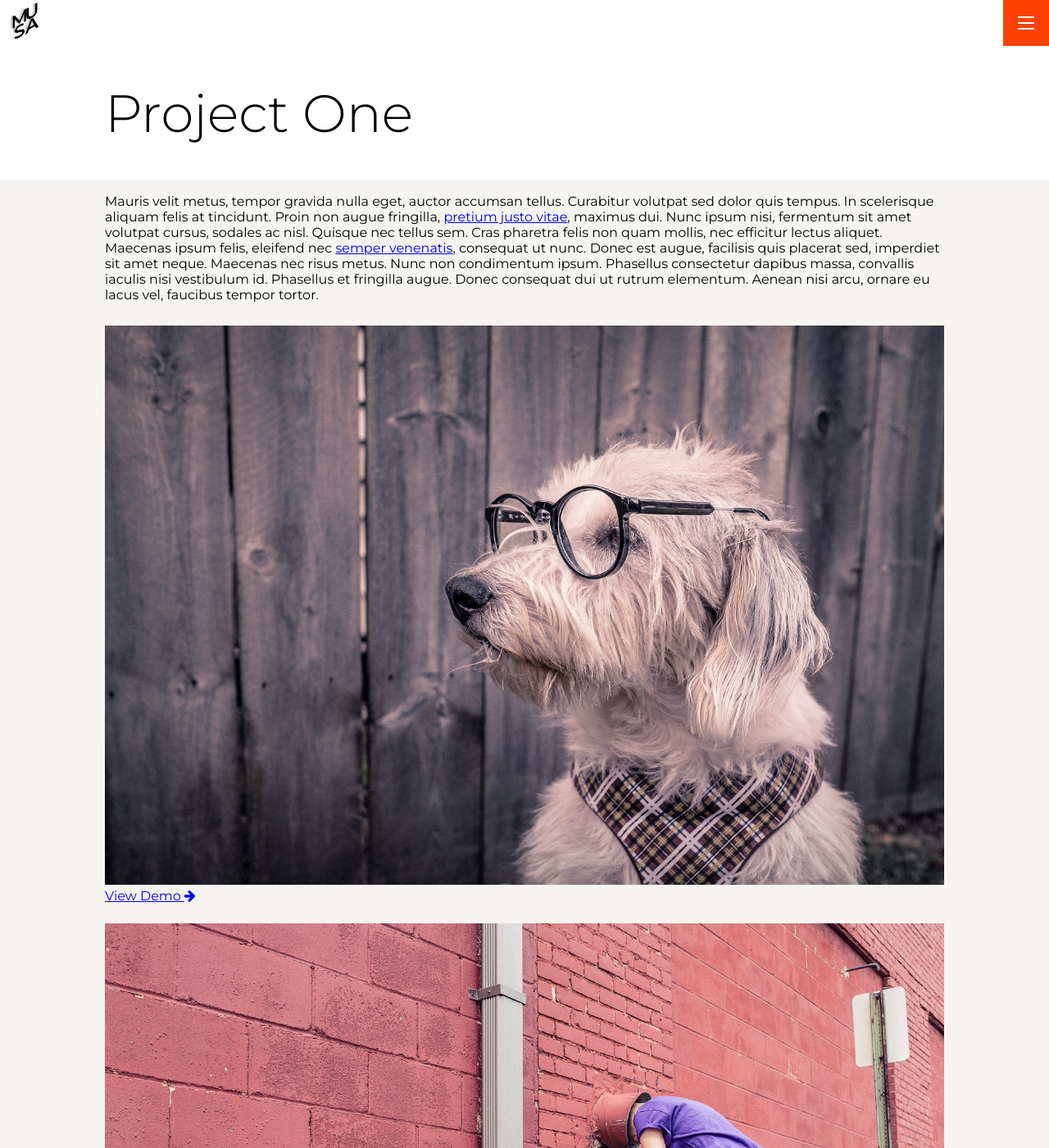
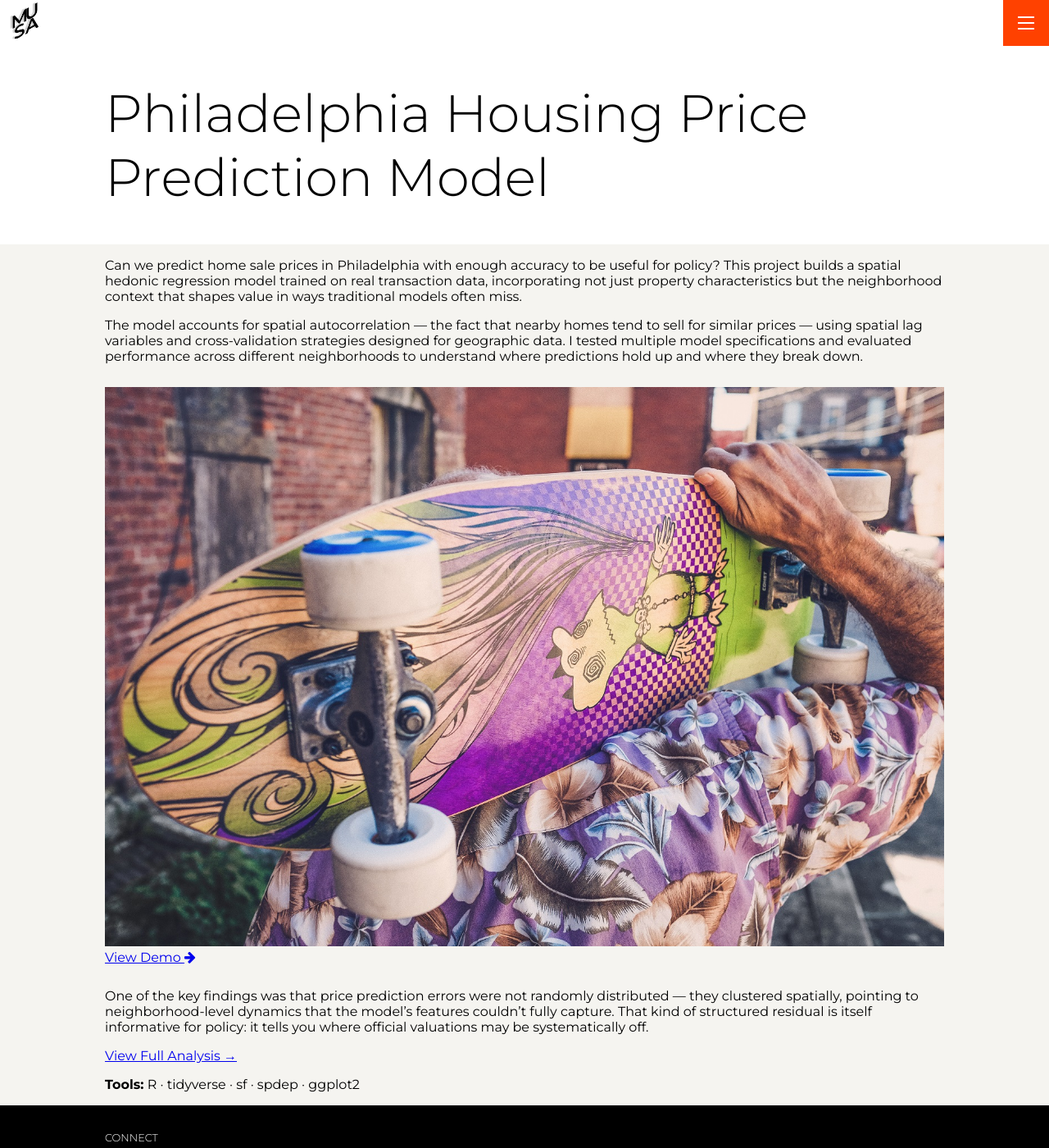
Before and after one commit to lluluciano0505/luciano_musa, a Jekyll site: the page built from _projects/proj-1.md, in a window 1280 px wide and 1400 px high. Shown: the whole window at 82% size. Built offline with Jekyll 4.4.1, drawn with Linux system fonts in a browser that asks for light colours.

Commit message:
project1

```diff
--- a/_projects/proj-1.md
+++ b/_projects/proj-1.md
@@ -1,10 +1,17 @@
 ---
 layout: post
-title: 'Project One'
+title: 'Philadelphia Housing Price Prediction Model'
 thumbnail: /assets/img/projects/proj-1/thumbnail.jpg
 ---
-Mauris velit metus, tempor gravida nulla eget, auctor accumsan tellus. Curabitur volutpat sed dolor quis tempus. In scelerisque aliquam felis at tincidunt. Proin non augue fringilla, [pretium justo vitae](#), maximus dui. Nunc ipsum nisi, fermentum sit amet volutpat cursus, sodales ac nisl. Quisque nec tellus sem. Cras pharetra felis non quam mollis, nec efficitur lectus aliquet. Maecenas ipsum felis, eleifend nec [semper venenatis](#), consequat ut nunc. Donec est augue, facilisis quis placerat sed, imperdiet sit amet neque. Maecenas nec risus metus. Nunc non condimentum ipsum. Phasellus consectetur dapibus massa, convallis iaculis nisi vestibulum id. Phasellus et fringilla augue. Donec consequat dui ut rutrum elementum. Aenean nisi arcu, ornare eu lacus vel, faucibus tempor tortor.
 
-{% include image.html url="http://www.gratisography.com" image="projects/proj-1/dog.jpg" %}
+Can we predict home sale prices in Philadelphia with enough accuracy to be useful for policy? This project builds a spatial hedonic regression model trained on real transaction data, incorporating not just property characteristics but the neighborhood context that shapes value in ways traditional models often miss.
 
-{% include image.html url="http://www.gratisography.com" image="projects/proj-1/wall.jpg" %}
+The model accounts for spatial autocorrelation — the fact that nearby homes tend to sell for similar prices — using spatial lag variables and cross-validation strategies designed for geographic data. I tested multiple model specifications and evaluated performance across different neighborhoods to understand where predictions hold up and where they break down.
+
+{% include image.html url="https://lluluciano0505.github.io/Jingqi_Data_Policy_Portfolio/assignments/midterm/appendix_nolog.html" image="projects/proj-1/thumbnail.jpg" %}
+
+One of the key findings was that price prediction errors were not randomly distributed — they clustered spatially, pointing to neighborhood-level dynamics that the model's features couldn't fully capture. That kind of structured residual is itself informative for policy: it tells you where official valuations may be systematically off.
+
+[View Full Analysis →](https://lluluciano0505.github.io/Jingqi_Data_Policy_Portfolio/assignments/midterm/appendix_nolog.html)
+
+**Tools:** R · tidyverse · sf · spdep · ggplot2
```
Also changed, not shown: 1 other file.
